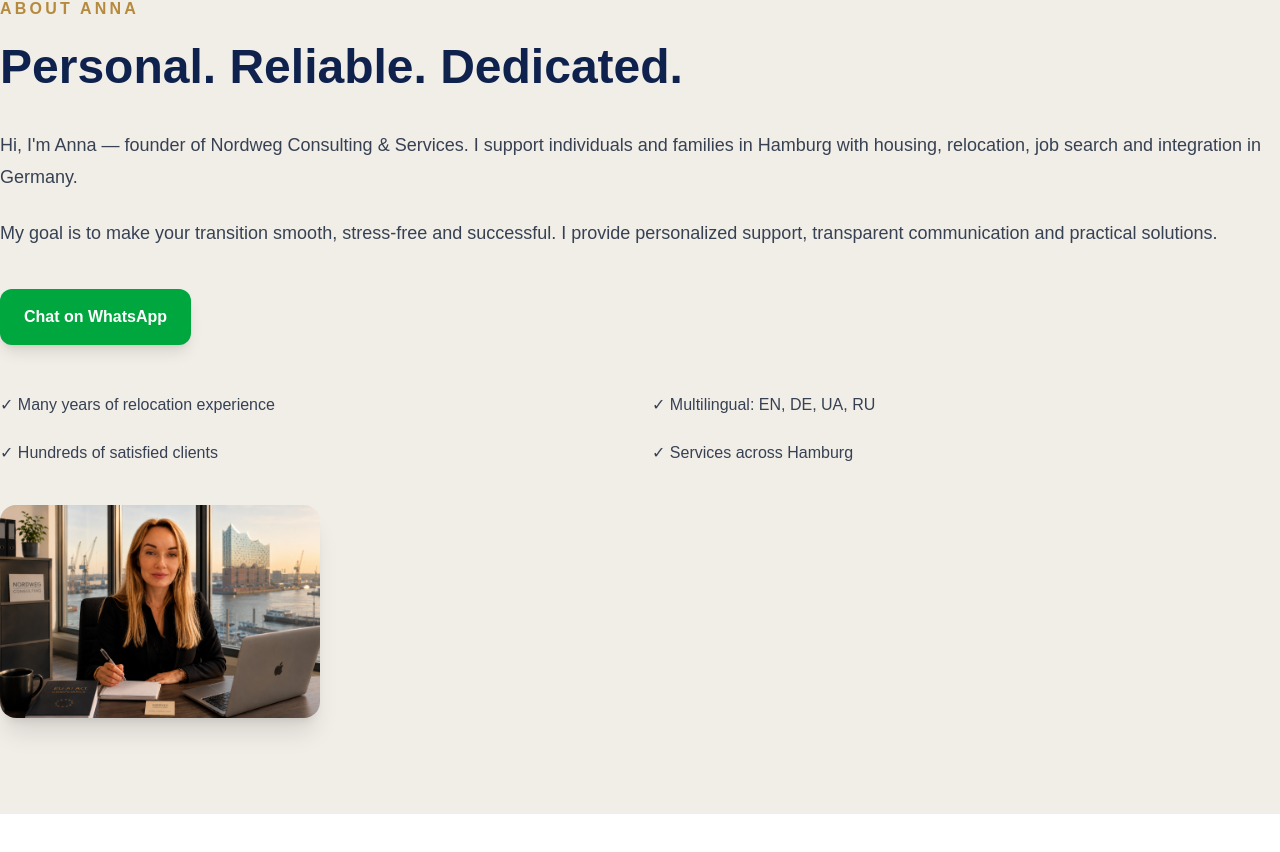
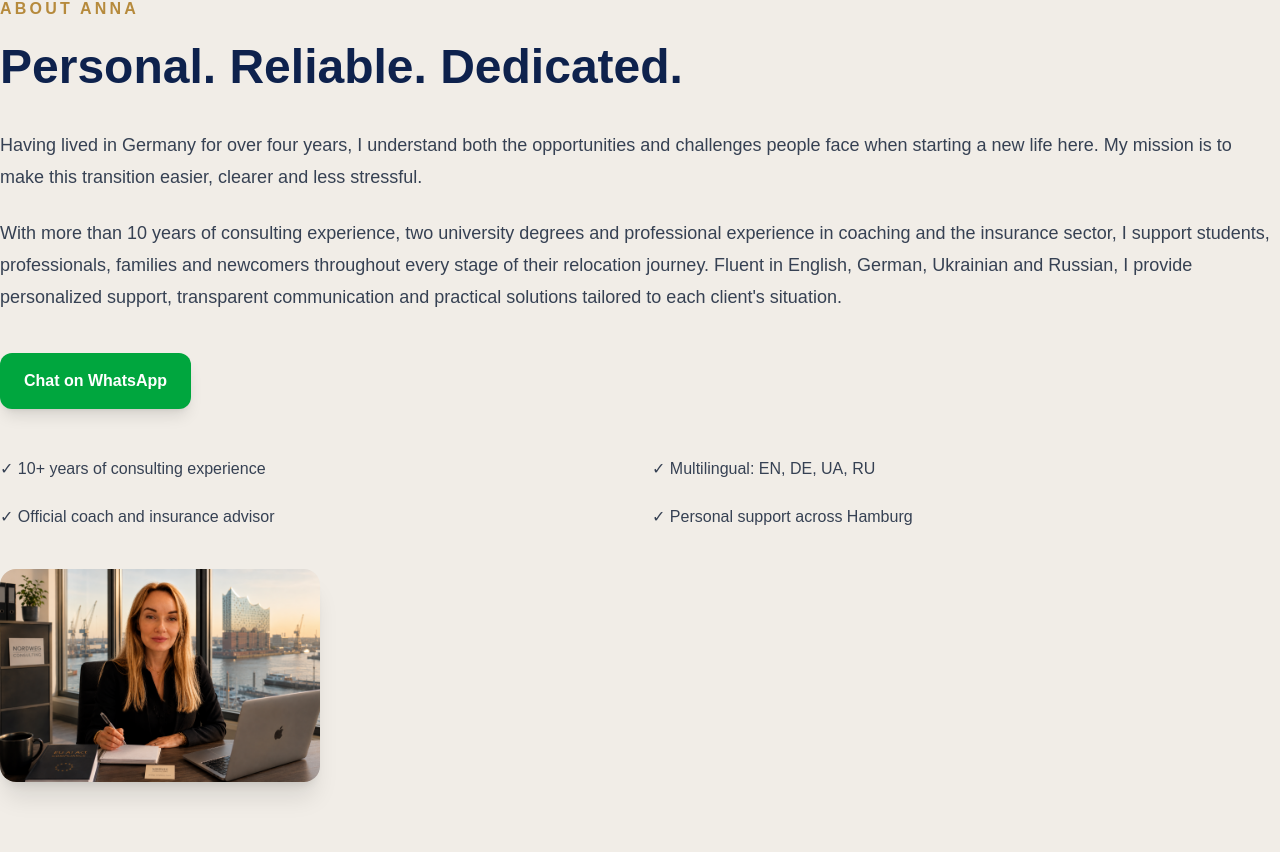
Before and after one commit to Nordweg-consulting/nordweg-consulting, a Next.js app: page / in a window 1280 px wide. Shown: the part 1832-2684 px from the top of the page. Before the commit the page ends 2646 px from the top, so only its background shows below. Built offline with nearby package versions, Linux system fonts and the light colour scheme.

Commit message:
improve about anna content

```diff
--- a/app/page.tsx
+++ b/app/page.tsx
@@ -265,15 +265,12 @@ backgroundPosition: "center",
             </h3>
 
             <p className="mt-8 text-lg leading-8 text-gray-700">
-              Hi, I'm Anna — founder of Nordweg Consulting & Services.
-              I support individuals and families in Hamburg with housing,
-              relocation, job search and integration in Germany.
-            </p>
+  Having lived in Germany for over four years, I understand both the opportunities and challenges people face when starting a new life here. My mission is to make this transition easier, clearer and less stressful.
+</p>
 
-            <p className="mt-6 text-lg leading-8 text-gray-700">
-              My goal is to make your transition smooth, stress-free and successful.
-              I provide personalized support, transparent communication and practical solutions.
-            </p>
+<p className="mt-6 text-lg leading-8 text-gray-700">
+  With more than 10 years of consulting experience, two university degrees and professional experience in coaching and the insurance sector, I support students, professionals, families and newcomers throughout every stage of their relocation journey. Fluent in English, German, Ukrainian and Russian, I provide personalized support, transparent communication and practical solutions tailored to each client's situation.
+</p>
 
 
   <a
@@ -285,11 +282,11 @@ backgroundPosition: "center",
 </a>
 
             <div className="mt-12 grid gap-6 text-gray-700 md:grid-cols-2">
-              <div>✓ Many years of relocation experience</div>
-              <div>✓ Multilingual: EN, DE, UA, RU</div>
-              <div>✓ Hundreds of satisfied clients</div>
-              <div>✓ Services across Hamburg</div>
-            </div>
+  <div>✓ 10+ years of consulting experience</div>
+  <div>✓ Multilingual: EN, DE, UA, RU</div>
+  <div>✓ Official coach and insurance advisor</div>
+  <div>✓ Personal support across Hamburg</div>
+</div>
 
         <div className="mt-10">
   <img
```
